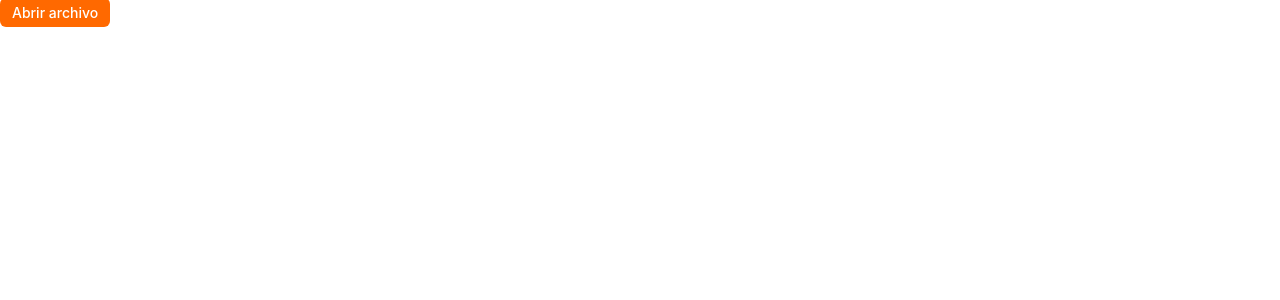
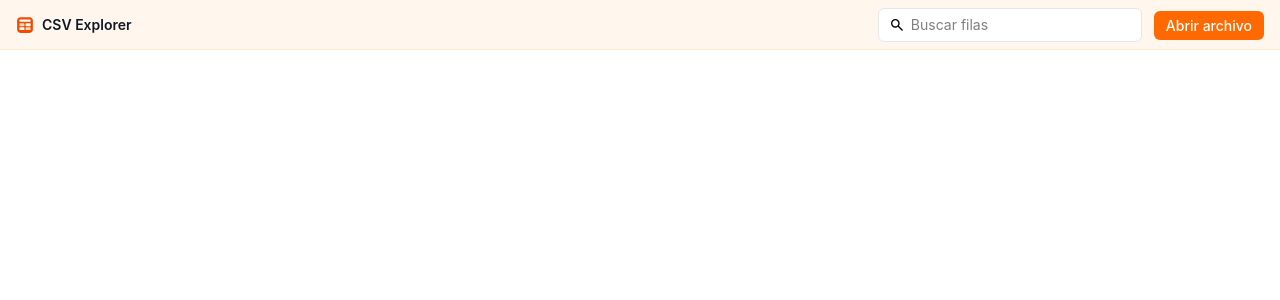
Before and after one commit to minvdev/csv-explorer, a React (Vite) app: page / in a window 1280 px wide. Shown: the top 300 px of the page. Built offline with nearby package versions, Linux system fonts and the light colour scheme.

Commit message:
feat: Toolbar que compone la barra superior con brand, archivo, búsqueda y apertura

```diff
--- a/src/App.tsx
+++ b/src/App.tsx
@@ -1,9 +1,7 @@
 import { useMemo, useState } from "react";
 
 import StatusMessage from "@components/StatusMessage";
-import OpenFileButton from "@components/toolbar/OpenFileButton";
-import SearchField from "@components/toolbar/SearchField";
-import FileSelector from "@features/csv/FileSelector";
+import Toolbar from "@components/toolbar/Toolbar";
 import filterRows from "@features/csv/filterRows";
 import PaginatedDataTable from "@features/csv/PaginatedDataTable";
 import parseCsv, { CsvParseError } from "@features/csv/parseCsv";
@@ -19,10 +17,6 @@ type LoadStatus =
 	| { kind: "loading" }
 	| { kind: "error"; message: string }
 	| { kind: "success"; data: CsvData; fileName: string };
-
-function countMessage(rows: number, columns: number): string {
-	return `${rows} ${rows === 1 ? "fila" : "filas"}, ${columns} ${columns === 1 ? "columna" : "columnas"}`;
-}
 
 function App() {
 	const [status, setStatus] = useState<LoadStatus>({ kind: "idle" });
@@ -52,38 +46,32 @@ function App() {
 	};
 
 	const data = status.kind === "success" ? status.data : null;
+	const fileName = status.kind === "success" ? status.fileName : null;
 	const filteredRows = useMemo(() => (data ? filterRows(data.rows, query) : []), [data, query]);
-	const searching = query.trim() !== "";
 	const hasWarnings = data !== null && data.warnings.length > 0;
 
 	return (
 		<div className="flex h-dvh flex-col">
+			<Toolbar
+				columns={data?.headers.length ?? 0}
+				fileName={fileName}
+				onFileSelected={handleFileSelected}
+				onQueryChange={setQuery}
+				query={query}
+				shownRows={data ? filteredRows.length : 0}
+				totalRows={data?.rows.length ?? 0}
+			/>
 			<main className="min-h-0 flex-1 overflow-y-auto">
-				<FileSelector onFileSelected={handleFileSelected}>
-					<OpenFileButton />
-				</FileSelector>
 				{status.kind === "loading" && (
 					<StatusMessage message="Cargando archivo…" tone="info" />
 				)}
 				{status.kind === "error" && <StatusMessage message={status.message} tone="error" />}
 				{data && (
 					<>
-						<SearchField onChange={setQuery} value={query} />
 						{hasWarnings && (
 							<StatusMessage
 								message="El archivo tiene un formato CSV irregular: se han aplicado correcciones automáticas que pueden no coincidir con los datos originales"
 								tone="warning"
-							/>
-						)}
-						{searching ? (
-							<StatusMessage
-								message={`${filteredRows.length} de ${data.rows.length} filas`}
-								tone="info"
-							/>
-						) : (
-							<StatusMessage
-								message={countMessage(data.rows.length, data.headers.length)}
-								tone="info"
 							/>
 						)}
 						{filteredRows.length > 0 ? (
--- /dev/null
+++ b/src/components/toolbar/Toolbar.tsx
@@ -0,0 +1,52 @@
+import FileSelector from "@features/csv/FileSelector";
+
+import Brand from "./Brand";
+import Divider from "./Divider";
+import FileDetails from "./FileDetails";
+import OpenFileButton from "./OpenFileButton";
+import SearchField from "./SearchField";
+
+interface ToolbarProps {
+	fileName: string | null;
+	shownRows: number;
+	totalRows: number;
+	columns: number;
+	query: string;
+	onQueryChange: (query: string) => void;
+	onFileSelected: (file: File) => void;
+}
+
+function Toolbar({
+	fileName,
+	shownRows,
+	totalRows,
+	columns,
+	query,
+	onQueryChange,
+	onFileSelected,
+}: ToolbarProps) {
+	return (
+		<header className="flex h-[50px] shrink-0 items-center gap-3 border-b border-orange-100 bg-orange-50 px-4">
+			<Brand />
+			{fileName && (
+				<>
+					<Divider />
+					<FileDetails
+						columns={columns}
+						fileName={fileName}
+						shownRows={shownRows}
+						totalRows={totalRows}
+					/>
+					<Divider />
+				</>
+			)}
+			<div className="flex-1" />
+			<SearchField onChange={onQueryChange} value={query} />
+			<FileSelector onFileSelected={onFileSelected}>
+				<OpenFileButton />
+			</FileSelector>
+		</header>
+	);
+}
+
+export default Toolbar;
```
